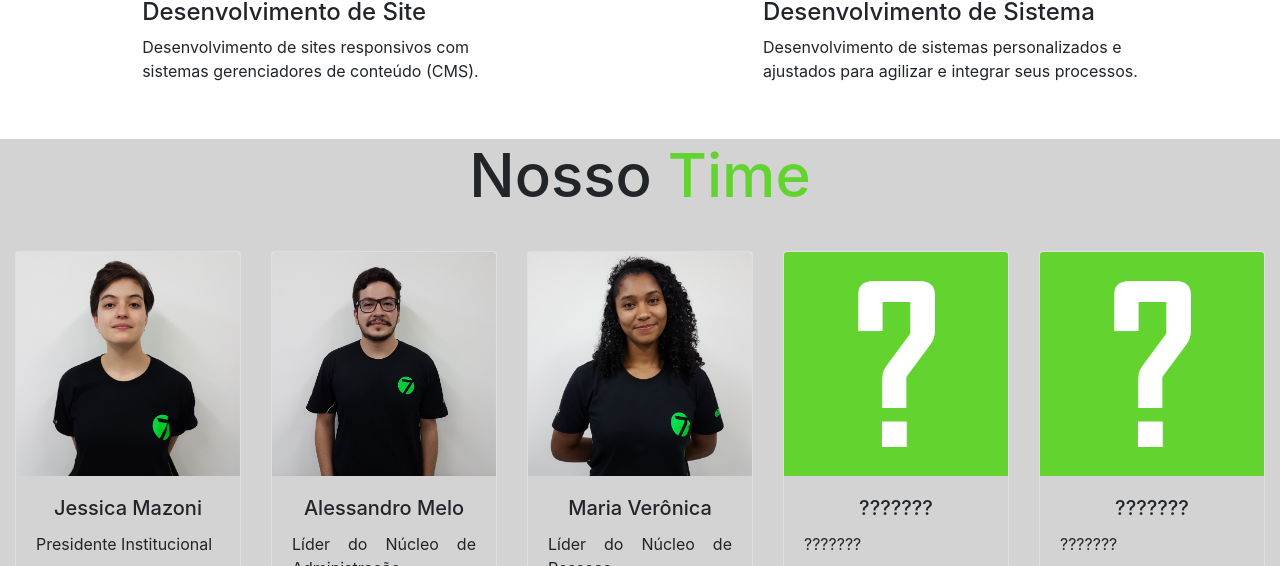
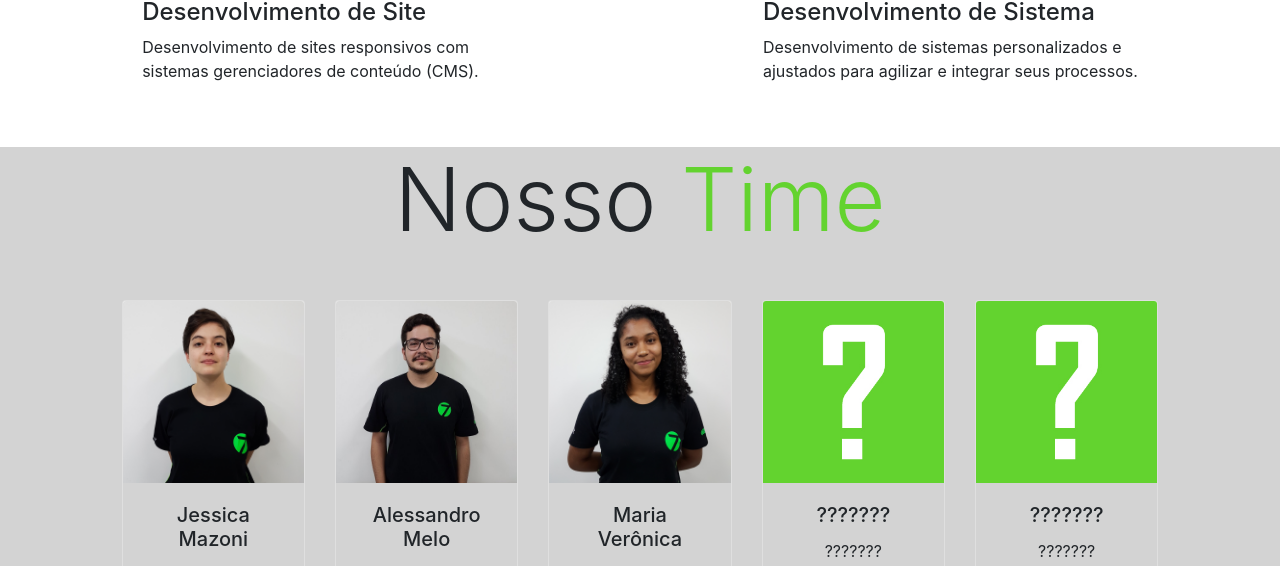
Before and after one commit to 7Sight/7Sight-Website, a plain HTML site: page index.html in a window 1280 px wide. Shown: the part 1859-2425 px from the top of the page. Drawn offline with nearby package versions, Linux system fonts and the light colour scheme.

Commit message:
Alterações Nosso Time

```diff
--- a/index.html
+++ b/index.html
@@ -125,56 +125,69 @@
 
 		<!--Início Time-->
 		<section id="time" class="container-fluid" style="background-color:#D3D3D3;">
-			<h1>Nosso <font color=63d32f>Time</font></h1>
+			<h1 class="display-2 my-5">Nosso <font color=63d32f>Time</font></h1>
+			<div class="row justify-content-sm-center">
 
-					<div class="card-deck row justify-content-sm-center">
-						<div class="card text-center" style="width: 14rem;">
+				<div class="col-xs-6 col-sm-4 col-md-4 col-lg-2">
+					<div class="card text-center" style="width: 100%;">
 						<img class="card-img-top" src="img/IMG_0353.jpg" alt="Card image cap">
 						<div class="card-body" style="background-color:#D3D3D3;">
-								<h5 class="card-title">Jessica Mazoni</h5>
-								<p class="card-text">Presidente Institucional</p>
+							<h5 class="card-title text-center">Jessica Mazoni</h5>
+							<p class="card-text text-center">Presidente Institucional</p>
 							<a href="https://www.facebook.com/jessica.mazoni.5"><img src="img/facebook2v.png" class="rounded col-4" width="22"></a>
 							<a href="https://www.linkedin.com/in/jessicamazonimoura/"><img src="img/linkedinv.png" class="rounded col-4" width="22"></a>
 						</div>
 					</div>
-						<div class="card text-center" style="width: 14rem;">
+				</div>
+
+				<div class="col-xs-6 col-sm-4 col-md-4 col-lg-2">
+					<div class="card text-center" style="width: 100%;">
 						<img class="card-img-top" src="img/IMG_0299.jpg" alt="Card image cap">
 						<div class="card-body" style="background-color:#D3D3D3;">
-								<h5 class="card-title">Alessandro Melo</h5>
-								<p class="card-text">Líder do Núcleo de Administração Financeira</p>
+							<h5 class="card-title text-center">Alessandro Melo</h5>
+							<p class="card-text text-center">Líder do Núcleo de Administração Financeira</p>
 							<a href="https://www.facebook.com/Alessandro0202" class="icon"><img src="img/facebook2v.png" class="rounded col-4" width="22"></a>
 							<a href="https://www.linkedin.com/in/alessandromelosilva/" class="icon"><img src="img/linkedinv.png" class="rounded col-4"width="22"></a>
 						</div>
 					</div>
-						<div class="card text-center" style="width: 14rem;">
+				</div>
+				<div class="col-xs-6 col-sm-4 col-md-4 col-lg-2">
+						<div class="card text-center" style="width: 100%;">
 							<img class="card-img-top" src="img/IMG_0360.jpg" alt="Card image cap">
 							<div class="card-body" style="background-color:#D3D3D3;">
-								<h5 class="card-title">Maria Verônica</h5>
-								<p class="card-text">Líder do Núcleo de Pessoas</p>
+								<h5 class="card-title text-center">Maria Verônica</h5>
+								<p class="card-text text-center">Líder do Núcleo de Pessoas</p>
 								<a href="https://www.facebook.com/MariaVeronicaMartinsChaves" class="icon"><img src="img/facebook2v.png" class="rounded col-4" width="22"></a>
 								<a href="https://www.linkedin.com/in/maria-ver%C3%B4nica-martins-chaves-230460109/" class="icon"><img src="img/linkedinv.png" class="rounded col-4" width="22"></a>
 							</div>
 						</div>
-						<div class="card text-center" style="width: 14rem;">
+					</div>
+
+					<div class="col-xs-6 col-sm-4 col-md-4 col-lg-2">
+							<div class="card text-center" style="width: 100%;">
 								<img class="card-img-top" src="img/interrogacao.jpg" alt="Card image cap">
 								<div class="card-body" style="background-color:#D3D3D3;">
-								<h5 class="card-title">???????</h5>
-								<p class="card-text">???????</p>
+									<h5 class="card-title text-center">???????</h5>
+									<p class="card-text text-center">???????</p>
 									<a href="#" class="icon"><img src="img/facebook2v.png"class="rounded col-4" width="22"></a>
 									<a href="#" class="icon"><img src="img/linkedinv.png" class="rounded col-4" width="22"></a>
 								</div>
 							</div>
-						<div class="card text-center" style="width: 14rem;">
+						</div>
+						<div class="col-xs-6 col-sm-4 col-md-4 col-lg-2">
+								<div class="card" style="width: 100%;">
 									<img class="card-img-top" src="img/interrogacao.jpg" alt="Card image cap">
-							<div class="card-body" style="background-color:#D3D3D3;">
-								<h5 class="card-title">???????</h5>
-								<p class="card-text">???????</p>
+									<div class="card-body text-center" style="background-color:#D3D3D3;">
+										<h5 class="card-title text-center">???????</h5>
+										<p class="card-text text-center">???????</p>
 										<a href="#" class="icon"><img src="img/facebook2v.png" class="rounded col-4"  width="22"></a>
 										<a href="#" class="icon"><img src="img/linkedinv.png" class="rounded col-4" width="22"></a>
 									</div>
 								</div>
 							</div>
-
+						</div>
+					</div>
+				</div>
 			</section>
 			<!--Fim Time-->
 
@@ -197,7 +210,7 @@
 			<!--Início Contato-->
 			<section id="contato" class="container-fluid bg-dark">
 				<div class="py-5 my-5 text-center">
-					<h3 class="display-2"><font face="Arial" color=63d32f>Contato</h3></font>
+					<h3 class="display-2 text-success"><font color=63d32f>Contato</h3></font>
 				</div>
 				<div class="row justify-content-center">
 					<div class="col-lg-7 mb-5">
@@ -224,13 +237,13 @@
 						</form>
 					</div>
 					<div class="col ml-5 py-3">
-						<h5 class="h3 text-success ml-5"><font face="Arial" color=63d32f>Endereço</h5></font>
+						<h5 class="h3 text-success ml-5"><font face="Arial color=63d32f">Endereço</h5></font>
 						<h5 class="h5 text-white ml-5"><font face="Arial">Av.Castanheiras,Lote 3700-Águas claras</h5></font>
 						<h5 class="h5 text-white ml-5"><font face="Arial">Brásilia-DF,70297-400</h5></font>
 					</br>
 				</br>
 			</br>
-			<h6 class="h3 text-success ml-5 lg-py-1"><font face="Arial" color=63d32f>Redes sociais</h6></font>
+			<h6 class="h3 text-success ml-5 lg-py-1"><font face="Arial color=63d32f">Redes sociais</h6></font>
 			<div class="row">
 				<div class="col-2 ml-5">
 					<img src="img/facebook4.png" class="rounded" width="30">
```
Lines whose indentation alone changed are shown as unchanged.
